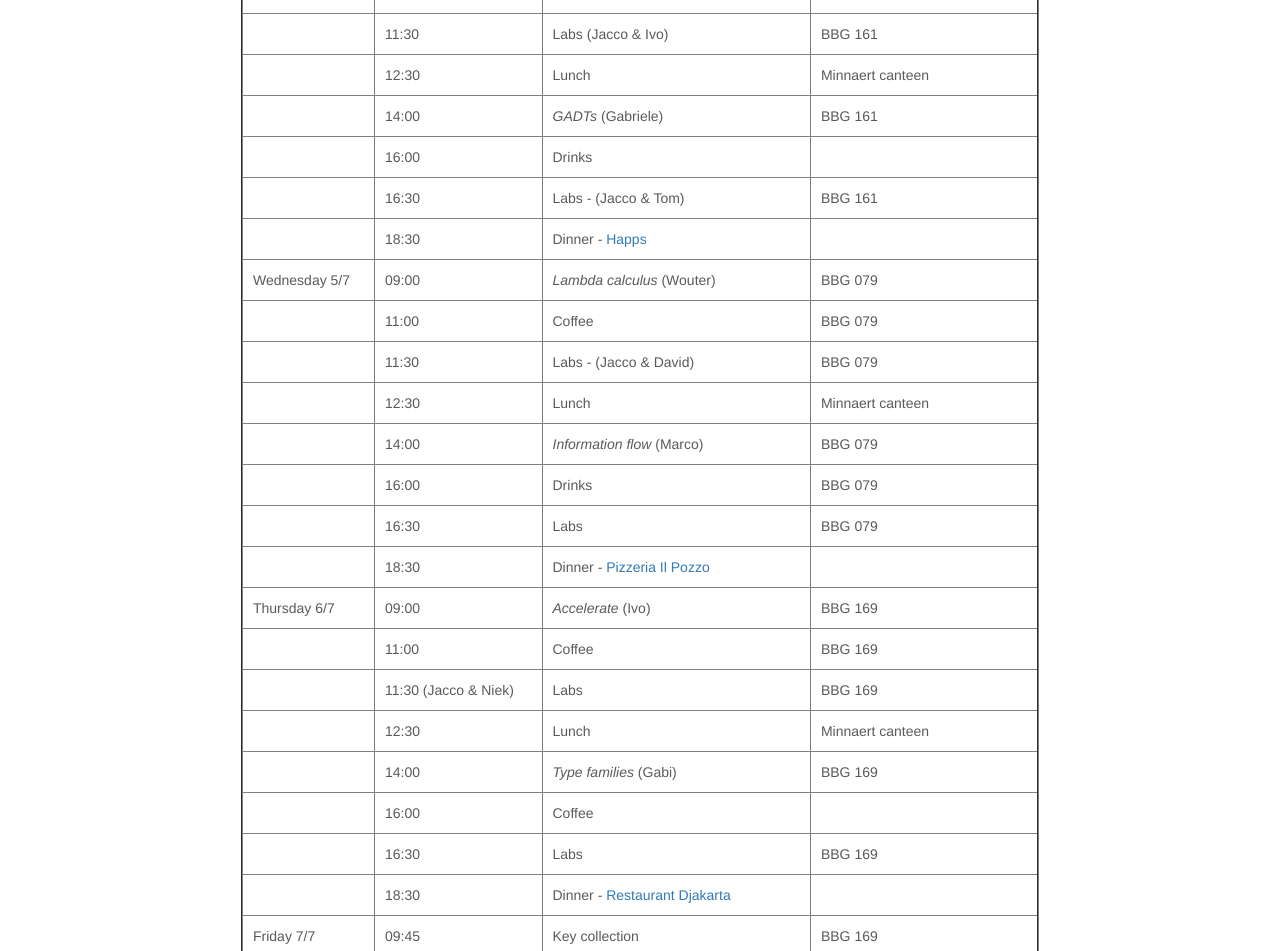
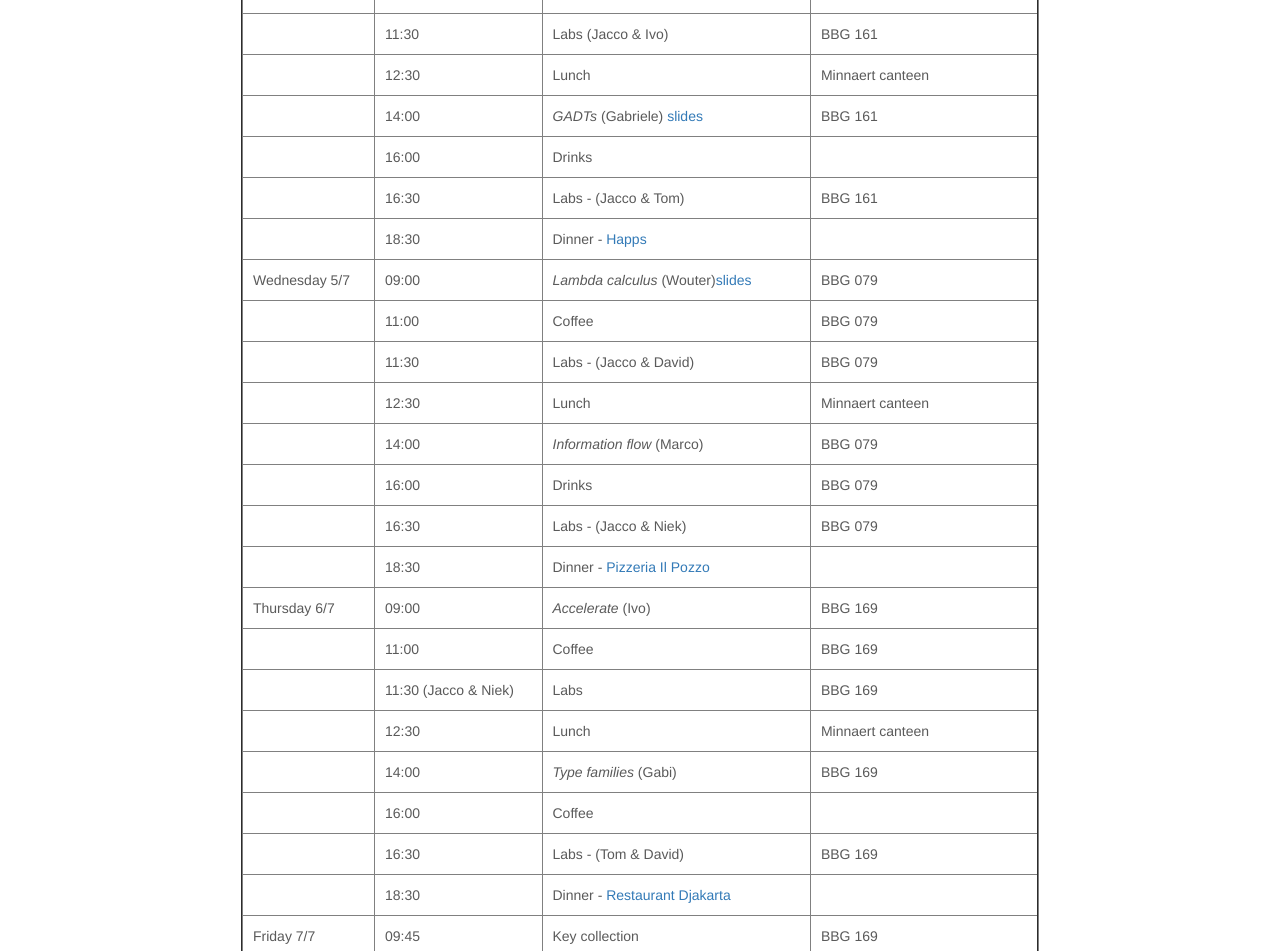
Before and after one commit to uu-afp/uu-afp.github.io, a Jekyll site: the page built from schedule.html, in a window 1280 px wide. Shown: the part 722-1673 px from the top of the page. Built offline with Jekyll 4.4.1, drawn with Linux system fonts in a browser that asks for light colours; nearby versions of some CDN libraries.

Commit message:
Added slides.

```diff
--- a/schedule.html
+++ b/schedule.html
@@ -126,7 +126,7 @@
     <tr>
       <td></td>
       <td>14:00</td>
-      <td><i>GADTs</i> (Gabriele)</td>
+      <td><i>GADTs</i> (Gabriele) <a href="slides/04-gadts.pdf">slides</a></td>
       <td>BBG 161</td>
     </tr>
 
@@ -155,7 +155,7 @@
     <tr>
       <td>Wednesday 5/7</td>
       <td>09:00</td>
-      <td><i>Lambda calculus</i> (Wouter)</td>
+      <td><i>Lambda calculus</i> (Wouter)<a href="slides/05-lambda-calculus.pdf">slides</a></td>
       <td>BBG 079</td>
     </tr>
 
@@ -197,7 +197,7 @@
     <tr>
       <td></td>
       <td>16:30</td>
-      <td>Labs</td>
+      <td>Labs - (Jacco & Niek)</td>
       <td>BBG 079</td>
     </tr>
 
@@ -253,7 +253,7 @@
     <tr>
       <td></td>
       <td>16:30</td>
-      <td>Labs</td>
+      <td>Labs - (Tom & David)</td>
       <td>BBG 169</td>
     </tr>
 
```
Also changed, not shown: 2 other files.
